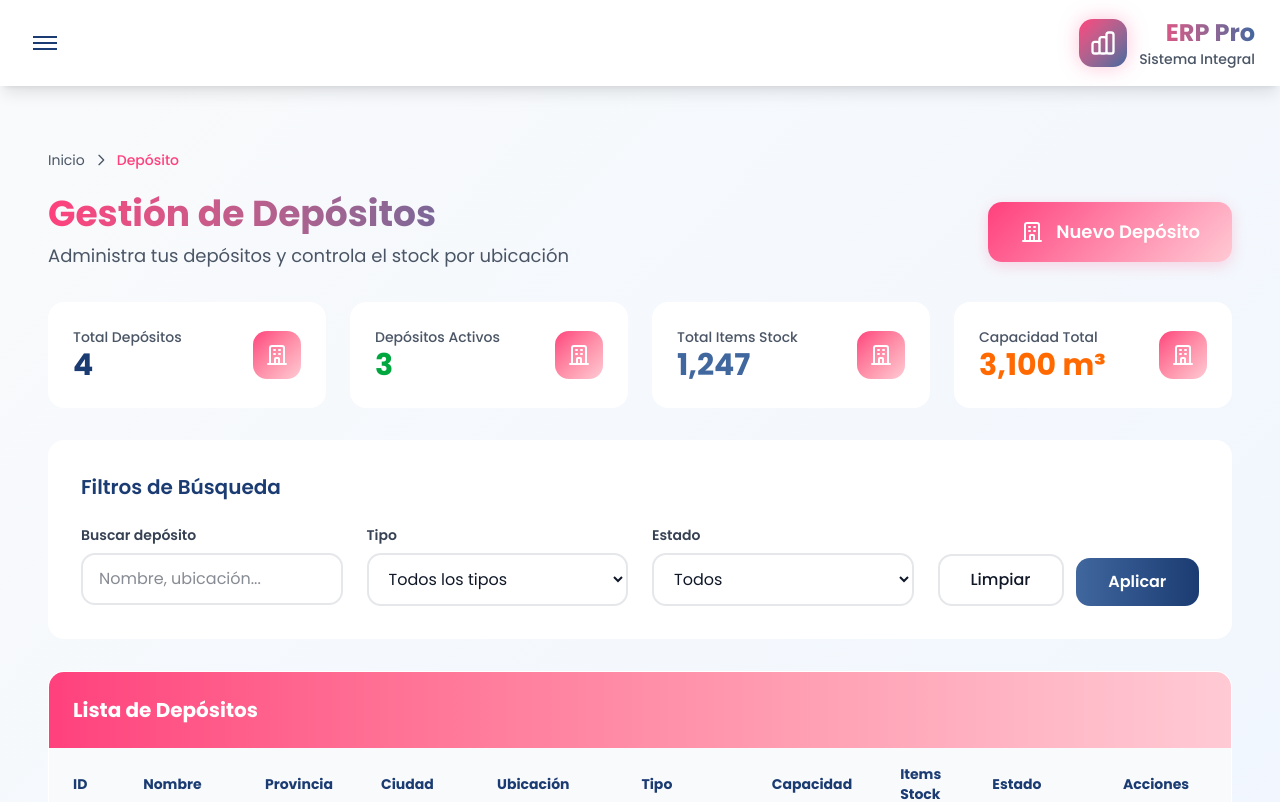
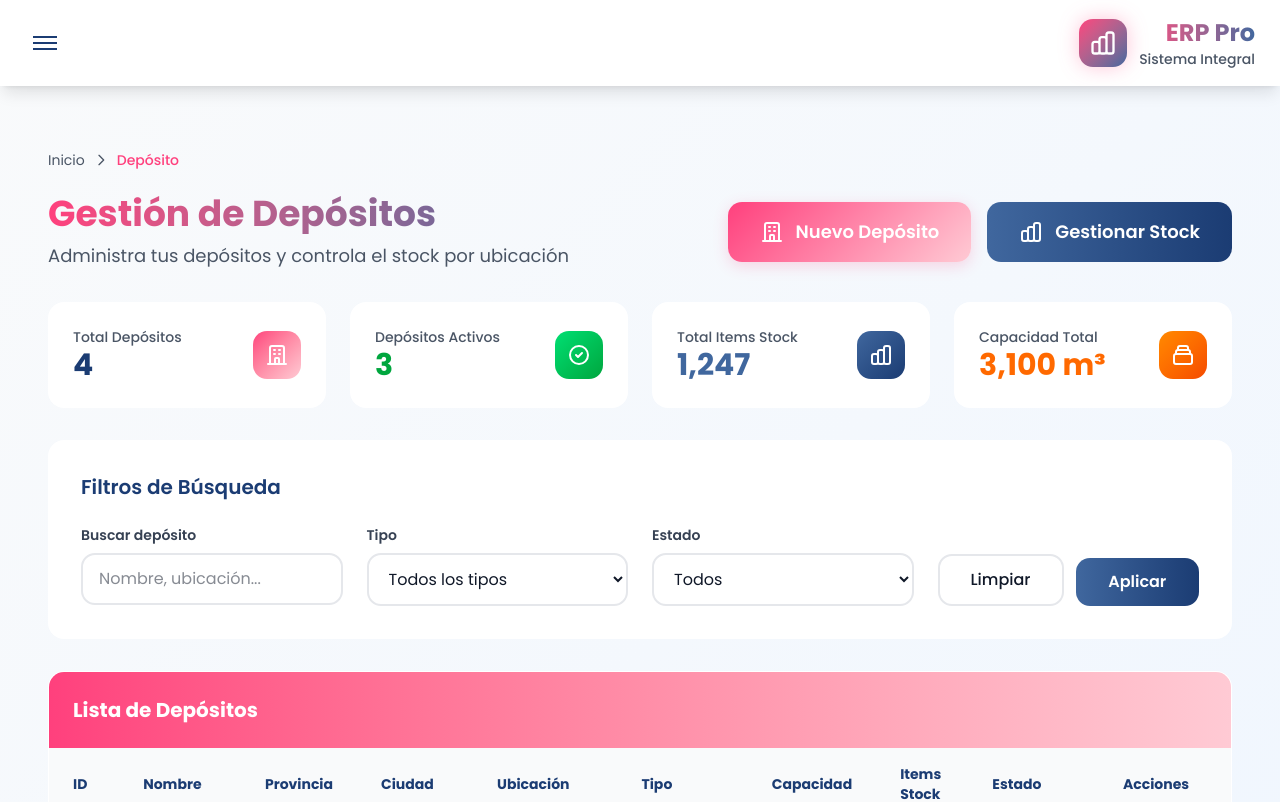
Before and after one commit to davidelcastillo/alfa-y-omega-sist3, a Next.js app: page /depositos in a window 1280 px wide. Shown: the top 802 px of the page. Built offline with nearby package versions, Linux system fonts and the light colour scheme.

Commit message:
Modificación del frontend de deposito para conectarlo con gestión de stock

```diff
--- a/src/app/api/productos/[id]/route.ts
+++ b/src/app/api/productos/[id]/route.ts
@@ -1,7 +1,7 @@
 import { NextResponse } from "next/server";
 import { prisma } from "@/lib/prisma";
 import { z } from "zod";
-import { estados } from "@/lib/productsData";
+import { estados } from "@/lib/deposito/productsData";
 
 // Definimos el esquema de validación (para chequear que las variables ingresadas sean validas)
 const productoSchema = z.object({
--- a/src/app/depositos/page.tsx
+++ b/src/app/depositos/page.tsx
@@ -5,8 +5,9 @@ import StatsCards from '@/components/depositos/StatsCards'
 import Filters from '@/components/depositos/Filters'
 import DepositsTable from '@/components/depositos/DepositsTable'
 import DepositModal from '@/components/depositos/DepositModal'
-import { depositsMock } from '@/lib/productsData'
+import { depositsMock } from '@/lib/deposito/productsData'
 import type { Deposito } from '@/lib/deposito/types'
+import Link from 'next/link'
 
 type FiltersState = {
   search: string
@@ -72,14 +73,33 @@ export default function DepositosPage() {
           </h2>
           <p className="text-gray-600 text-lg">Administra tus depósitos y controla el stock por ubicación</p>
         </div>
+
         <div className="flex space-x-4">
-          <button onClick={() => { setEditing(null); setOpen(true) }} className="btn-primary text-white px-8 py-4 rounded-xl font-semibold flex items-center space-x-3 text-lg">
-            <svg className="w-6 h-6" fill="none" stroke="currentColor" viewBox="0 0 24 24">
-              <path strokeLinecap="round" strokeLinejoin="round" strokeWidth="2" d="M19 21V5a2 2 0 00-2-2H7a2 2 0 00-2 2v16m14 0h2m-2 0h-5m-9 0H3m2 0h5M9 7h1m-1 4h1m4-4h1m-1 4h1m-5 10v-5a1 1 0 011-1h2a1 1 0 011 1v5m-4 0h4"/>
+          {/* Nuevo Depósito */}
+          <button
+            onClick={() => { setEditing(null); setOpen(true) }}
+            className="btn-primary text-white px-8 py-4 rounded-xl font-semibold flex items-center space-x-3 text-lg"
+          >
+            <svg className="w-6 h-6" fill="none" stroke="currentColor" viewBox="0 0 24 24" aria-hidden>
+              <path
+                strokeLinecap="round"
+                strokeLinejoin="round"
+                strokeWidth="2"
+                d="M19 21V5a2 2 0 00-2-2H7a2 2 0 00-2 2v16m14 0h2m-2 0h-5m-9 0H3m2 0h5M9 7h1m-1 4h1m4-4h1m-1 4h1m-5 10v-5a1 1 0 011-1h2a1 1 0 011 1v5m-4 0h4"
+              />
             </svg>
             <span>Nuevo Depósito</span>
           </button>
 
+          {/* Gestionar Stock (Link estilizado como botón) */}
+          <Link
+            href="/depositos/stock"
+              className="bg-gradient-to-r from-primary-blue to-dark-blue text-white px-8 py-4 rounded-xl font-semibold flex items-center space-x-3 text-lg hover:shadow-lg transition-all">
+              <svg className="w-6 h-6" fill="none" stroke="currentColor" viewBox="0 0 24 24" aria-hidden>
+                <path strokeLinecap="round" strokeLinejoin="round" strokeWidth="2" d="M9 19v-6a2 2 0 00-2-2H5a2 2 0 00-2 2v6a2 2 0 002 2h2a2 2 0 002-2zm0 0V9a2 2 0 012-2h2a2 2 0 012 2v10m-6 0a2 2 0 002 2h2a2 2 0 002-2m0 0V5a2 2 0 012-2h2a2 2 0 012 2v14a2 2 0 01-2 2h-2a2 2 0 01-2-2z"/>
+              </svg>
+              <span>Gestionar Stock</span>
+            </Link>
         </div>
       </div>
 
--- a/src/app/depositos/stock/page.tsx
+++ b/src/app/depositos/stock/page.tsx
@@ -1,12 +1,14 @@
 'use client'
 
 import { useMemo, useState } from 'react'
-import { depositsMock, productsLiteMock, stockItemsMock } from '@/lib/productsData'
+import { depositsMock, productsLiteMock, stockItemsMock } from '@/lib/deposito/productsData'
 import type { Deposito, ProductoLite } from '@/lib/deposito/types'
 import StockStatsCards from '@/components/depositos/StockStatsCards'
 import StockFilters, { type StockFiltersState } from '@/components/depositos/StockFilters'
 import StockTable from '@/components/depositos/StockTable'
 import StockModal from '@/components/depositos/StockModal'
+import Link from 'next/link'
+
 
 export type StockStatus = 'bajo' | 'normal' | 'alto'
 
@@ -133,10 +135,29 @@ export default function StockPage() {
           </h2>
           <p className="text-gray-600 text-lg">Control completo del inventario por depósito</p>
         </div>
+
+        <div className="flex space-x-4">
+          <Link
+            href="/depositos"
+            className="bg-gradient-to-r from-gray-500 to-gray-700 text-white px-8 py-4 rounded-xl font-semibold flex items-center space-x-3 text-lg hover:shadow-lg transition-all"
+          >
+            <svg className="w-6 h-6" fill="none" stroke="currentColor" viewBox="0 0 24 24" aria-hidden>
+              <path
+                strokeLinecap="round"
+                strokeLinejoin="round"
+                strokeWidth="2"
+                d="M10 19l-7-7m0 0l7-7m-7 7h18"
+              />
+            </svg>
+            <span>Volver a Depósitos</span>
+          </Link>
+        </div>
       </div>
+
 
       {/* Stats */}
       <StockStatsCards stock={filtered} deposits={involvedDeposits} />
+
 
       {/* Filtros */}
       <StockFilters
--- a/src/components/depositos/StatsCards.tsx
+++ b/src/components/depositos/StatsCards.tsx
@@ -1,33 +1,85 @@
+'use client'
+
 import type { Deposito } from '@/lib/deposito/types'
 
-export default function StatsCards({ deposits }: { deposits: Deposito[] }) {
+// Hacemos el prop tolerante: si stock viene undefined, usamos []
+type StockForStats = { stockActual?: number | null }
+
+export default function StockStatsCards({
+  stock = [],
+  deposits = [],
+}: {
+  stock?: StockForStats[]
+  deposits?: (Deposito & { capacidad?: number | null })[]
+}) {
   const total = deposits.length
-  const activos = deposits.filter(d => d.estado === 'Activo').length
-  const items = deposits.reduce((s, d) => s + d.itemsStock, 0)
-  const capacidad = deposits.reduce((s, d) => s + (d.capacidad || 0), 0)
+  const activos = deposits.filter((d) => d?.estado === 'Activo').length
+  //const items = stock.reduce((s, d) => s + Number(d?.stockActual ?? 0), 0)
+  const items = deposits.reduce((s, d) => s + Number((d as any)?.itemsStock ?? 0), 0)
 
-  const Card = ({ title, value, accent }: { title: string; value: string | number; accent: string }) => (
+  const capacidad = deposits.reduce((s, d) => s + Number((d as any)?.capacidad ?? 0), 0)
+
+  return (
+    <div className="grid grid-cols-1 md:grid-cols-4 gap-6 mb-8">
+      {/* Total Depósitos */}
       <div className="glass-effect rounded-2xl p-6 card-hover">
         <div className="flex items-center justify-between">
           <div>
-          <p className="text-gray-600 text-sm font-medium">{title}</p>
-          <p className={`text-3xl font-bold ${accent}`}>{value}</p>
+            <p className="text-gray-600 text-sm font-medium">Total Depósitos</p>
+            <p className="text-3xl font-bold text-dark-blue">{total}</p>
           </div>
           <div className="w-12 h-12 bg-gradient-to-br from-primary-pink to-light-pink rounded-xl flex items-center justify-center">
-          <svg className="w-6 h-6 text-white" fill="none" stroke="currentColor" viewBox="0 0 24 24">
+            <svg className="w-6 h-6 text-white" fill="none" stroke="currentColor" viewBox="0 0 24 24" aria-hidden>
               <path strokeLinecap="round" strokeLinejoin="round" strokeWidth="2" d="M19 21V5a2 2 0 00-2-2H7a2 2 0 00-2 2v16m14 0h2m-2 0h-5m-9 0H3m2 0h5M9 7h1m-1 4h1m4-4h1m-1 4h1m-5 10v-5a1 1 0 011-1h2a1 1 0 011 1v5m-4 0h4"/>
             </svg>
           </div>
         </div>
       </div>
-  )
 
-  return (
-    <div className="grid grid-cols-1 md:grid-cols-4 gap-6 mb-8">
-      <Card title="Total Depósitos"   value={total}           accent="text-dark-blue" />
-      <Card title="Depósitos Activos" value={activos}        accent="text-green-600" />
-      <Card title="Total Items Stock" value={items.toLocaleString()} accent="text-primary-blue" />
-      <Card title="Capacidad Total"   value={`${capacidad.toLocaleString()} m³`} accent="text-orange-500" />
+      {/* Depósitos Activos */}
+      <div className="glass-effect rounded-2xl p-6 card-hover">
+        <div className="flex items-center justify-between">
+          <div>
+            <p className="text-gray-600 text-sm font-medium">Depósitos Activos</p>
+            <p className="text-3xl font-bold text-green-600">{activos}</p>
+          </div>
+          <div className="w-12 h-12 bg-gradient-to-br from-green-400 to-green-600 rounded-xl flex items-center justify-center">
+            <svg className="w-6 h-6 text-white" fill="none" stroke="currentColor" viewBox="0 0 24 24" aria-hidden>
+              <path strokeLinecap="round" strokeLinejoin="round" strokeWidth="2" d="M9 12l2 2 4-4m6 2a9 9 0 11-18 0 9 9 0 0118 0z"/>
+            </svg>
+          </div>
+        </div>
+      </div>
+
+      {/* Total Items Stock */}
+      <div className="glass-effect rounded-2xl p-6 card-hover">
+        <div className="flex items-center justify-between">
+          <div>
+            <p className="text-gray-600 text-sm font-medium">Total Items Stock</p>
+            <p className="text-3xl font-bold text-primary-blue">{items.toLocaleString()}</p>
+          </div>
+          <div className="w-12 h-12 bg-gradient-to-br from-primary-blue to-dark-blue rounded-xl flex items-center justify-center">
+            <svg className="w-6 h-6 text-white" fill="none" stroke="currentColor" viewBox="0 0 24 24" aria-hidden>
+              <path strokeLinecap="round" strokeLinejoin="round" strokeWidth="2" d="M9 19v-6a2 2 0 00-2-2H5a2 2 0 00-2 2v6a2 2 0 002 2h2a2 2 0 002-2zm0 0V9a2 2 0 012-2h2a2 2 0 012 2v10m-6 0a2 2 0 002 2h2a2 2 0 002-2m0 0V5a2 2 0 012-2h2a2 2 0 012 2v14a2 2 0 01-2 2h-2a2 2 0 01-2-2z"/>
+            </svg>
+          </div>
+        </div>
+      </div>
+
+      {/* Capacidad Total */}
+      <div className="glass-effect rounded-2xl p-6 card-hover">
+        <div className="flex items-center justify-between">
+          <div>
+            <p className="text-gray-600 text-sm font-medium">Capacidad Total</p>
+            <p className="text-3xl font-bold text-orange-500">{capacidad.toLocaleString()} m³</p> {/*Esto causa un problema pero lo arreglo (Luis) cuando se conecte con datos de la base*/}
+          </div>
+          <div className="w-12 h-12 bg-gradient-to-br from-orange-400 to-orange-600 rounded-xl flex items-center justify-center">
+            <svg className="w-6 h-6 text-white" fill="none" stroke="currentColor" viewBox="0 0 24 24" aria-hidden>
+              <path strokeLinecap="round" strokeLinejoin="round" strokeWidth="2" d="M19 11H5m14 0a2 2 0 012 2v6a2 2 0 01-2 2H5a2 2 0 01-2-2v-6a2 2 0 012-2m14 0V9a2 2 0 00-2-2M5 11V9a2 2 0 012-2m0 0V5a2 2 0 012-2h6a2 2 0 012 2v2M7 7h10"/>
+            </svg>
+          </div>
+        </div>
+      </div>
     </div>
   )
 }
--- a/src/lib/productsData.ts
+++ b/src/lib/deposito/productsData.ts
@@ -1,5 +1,5 @@
 //esto es para los mocks, despues borrarlo
-import type { Deposito, ProductoLite, StockItem } from './deposito/types'
+import type { Deposito, ProductoLite, StockItem } from './types'
 
 export const depositsMock: Deposito[] = [
   {
```
Lines whose indentation alone changed are shown as unchanged.
